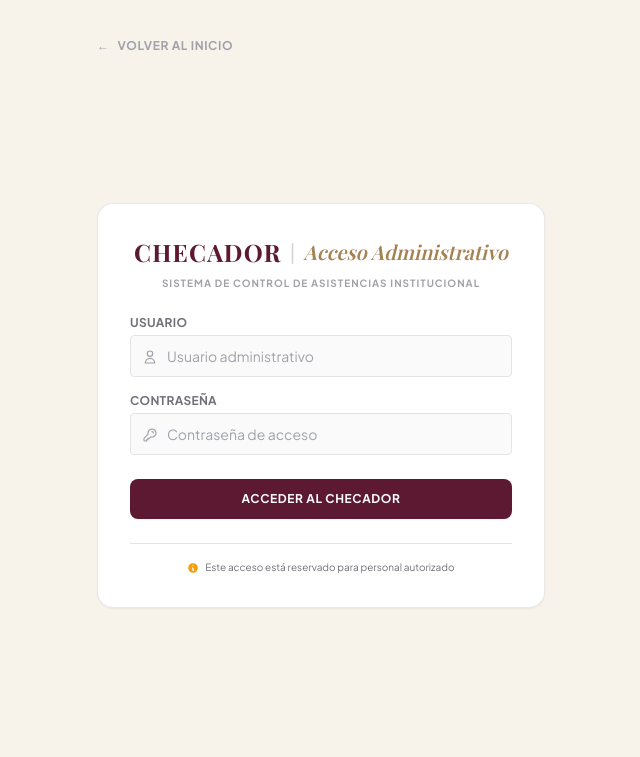
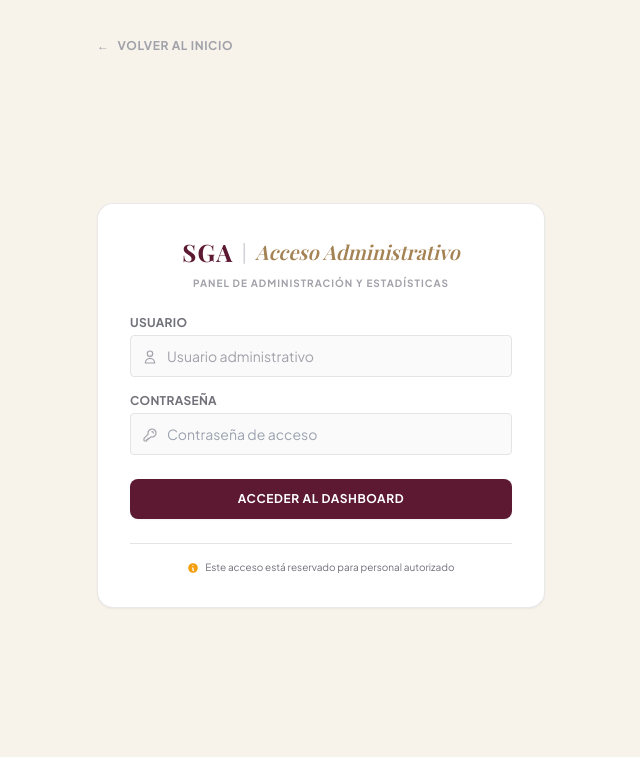
Before and after one commit to MartinUscanga/SGA-COBAEV, a PHP site: page /login_admin.php?redirect=dashboard in a window 1280 px wide. Shown: the top 757 px of the page, without its empty margins (319-959 px from the left). Run offline with PHP 8.4, Linux system fonts and the light colour scheme; some libraries are stand-ins or nearby versions; some web fonts are replaced.

Commit message:
Feature: Redirección inteligente en login admin + botón checador en dashboard
- login_admin.php detecta origen (dashboard o checador) vía parámetro ?redirect=
- admin/includes/auth.php redirige a login con ?redirect=dashboard
- checador2.php redirige a login con ?redirect=checador
- Al hacer login, redirige al destino correcto según origen
- Agregar botón 'Abrir Checador' en el dashboard de admin
- Campo hidden en form para mantener destino durante POST
- Texto dinámico en botón de login según destino

```diff
--- a/admin/includes/auth.php
+++ b/admin/includes/auth.php
@@ -10,13 +10,13 @@ session_start();
 
 // Verificar que el usuario esta autenticado
 if (!isset($_SESSION['usuario_autenticado']) || $_SESSION['usuario_autenticado'] !== true) {
-    header("Location: ../login_admin.php");
+    header("Location: ../login_admin.php?redirect=dashboard");
     exit;
 }
 
 // Verificar que el rol del usuario es Superadmin o Admin
 $roles_permitidos = ['Superadmin', 'Admin'];
 if (!isset($_SESSION['usuario_rol']) || !in_array($_SESSION['usuario_rol'], $roles_permitidos)) {
-    header("Location: ../login_admin.php");
+    header("Location: ../login_admin.php?redirect=dashboard");
     exit;
 }
--- a/checador2.php
+++ b/checador2.php
@@ -12,14 +12,14 @@ session_start();
 
 // Verificar autenticacion
 if (!isset($_SESSION['usuario_autenticado']) || $_SESSION['usuario_autenticado'] !== true) {
-    header("Location: login_admin.php");
+    header("Location: login_admin.php?redirect=checador");
     exit;
 }
 
 // Verificar rol: solo Admin, Prefecto o Vigilante pueden acceder
 $roles_permitidos = ['Superadmin', 'Admin', 'Prefecto', 'Vigilante'];
 if (!isset($_SESSION['usuario_rol']) || !in_array($_SESSION['usuario_rol'], $roles_permitidos)) {
-    header("Location: login_admin.php");
+    header("Location: login_admin.php?redirect=checador");
     exit;
 }
 
--- a/login_admin.php
+++ b/login_admin.php
@@ -1,15 +1,42 @@
 <?php
 /**
  * Login de Administradores/Vigilantes
- * Sistema de Checador - SGA COBAEV
+ * SGA COBAEV
+ *
+ * Redirige según el origen:
+ * - Si viene desde el dashboard (admin/) -> redirige a admin/
+ * - Si viene desde el checador -> redirige a checador2.php
+ * - Por defecto -> redirige a checador2.php
  */
 
 session_start();
 $error_message = "";
 
-// Si ya está autenticado, redirigir al checador
+// Capturar destino de redirección desde parámetro GET o referrer
+$redirect_destino = $_GET['redirect'] ?? $_POST['redirect'] ?? '';
+
+// Si no hay parámetro GET, detectar desde el HTTP_REFERER
+if (empty($redirect_destino) && isset($_SERVER['HTTP_REFERER'])) {
+    $referer = $_SERVER['HTTP_REFERER'];
+    if (strpos($referer, '/admin') !== false) {
+        $redirect_destino = 'dashboard';
+    }
+}
+
+// Determinar URL de destino según el origen
+function obtenerDestinoAdmin($destino) {
+    switch ($destino) {
+        case 'dashboard':
+            return 'admin/index.php';
+        case 'checador':
+        default:
+            return 'checador2.php';
+    }
+}
+
+// Si ya está autenticado, redirigir según destino
 if (isset($_SESSION['usuario_autenticado']) && $_SESSION['usuario_autenticado'] === true) {
-    header("Location: checador.php");
+    header("Location: " . obtenerDestinoAdmin($redirect_destino));
     exit;
 }
 
@@ -61,8 +88,9 @@ if ($_SERVER["REQUEST_METHOD"] == "POST") {
             $_SESSION['username'] = $user['username'];
             $_SESSION['ultima_actividad'] = time();
 
-            // Redirigir al checador
-            header("Location: checador.php");
+            // Redirigir según destino (dashboard o checador)
+            $destino_post = $_POST['redirect'] ?? $redirect_destino;
+            header("Location: " . obtenerDestinoAdmin($destino_post));
             exit;
         } else {
             $error_message = "Usuario o contraseña incorrectos.";
@@ -109,12 +137,12 @@ if ($_SERVER["REQUEST_METHOD"] == "POST") {
 
         <div class="text-center space-y-2">
             <div class="flex items-center justify-center space-x-2">
-                <span class="text-vino font-serif-elegant font-bold text-2xl tracking-wider">CHECADOR</span>
+                <span class="text-vino font-serif-elegant font-bold text-2xl tracking-wider">SGA</span>
                 <span class="text-zinc-300 text-xl">|</span>
                 <span class="text-dorado font-serif-elegant italic text-xl">Acceso Administrativo</span>
             </div>
             <p class="text-[10px] text-zinc-400 font-bold tracking-widest uppercase px-4 leading-normal">
-                Sistema de control de asistencias institucional
+                <?= $redirect_destino === 'dashboard' ? 'Panel de administración y estadísticas' : 'Sistema de control de asistencias institucional' ?>
             </p>
         </div>
 
@@ -128,6 +156,8 @@ if ($_SERVER["REQUEST_METHOD"] == "POST") {
         <?php endif; ?>
 
         <form action="" method="POST" class="space-y-4" autocomplete="off">
+            <!-- Campo oculto para mantener el destino de redirección -->
+            <input type="hidden" name="redirect" value="<?= htmlspecialchars($redirect_destino) ?>">
 
             <div>
                 <label class="block text-xs font-bold text-zinc-500 uppercase mb-1 tracking-wide">Usuario</label>
@@ -164,7 +194,7 @@ if ($_SERVER["REQUEST_METHOD"] == "POST") {
 
             <div class="pt-2">
                 <button type="submit" class="w-full bg-vino hover:bg-opacity-95 text-white font-sans-clean font-bold text-xs tracking-wider uppercase py-3 rounded-lg shadow-sm active:scale-[0.99] transition-all">
-                    Acceder al Checador
+                    <?= $redirect_destino === 'dashboard' ? 'Acceder al Dashboard' : 'Acceder al Checador' ?>
                 </button>
             </div>
         </form>
```
Also changed, not shown: admin/index.php (+14 -0 lines).
